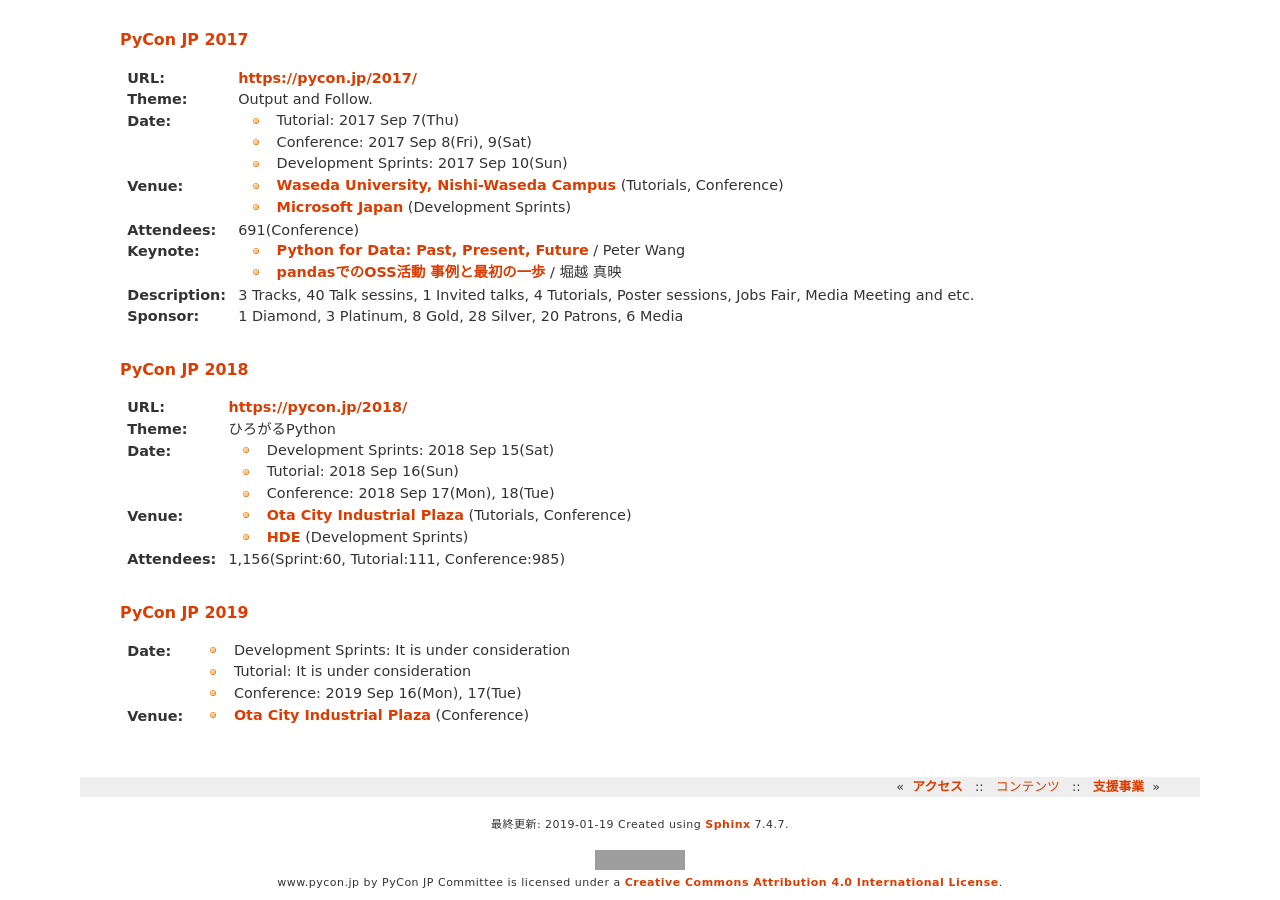
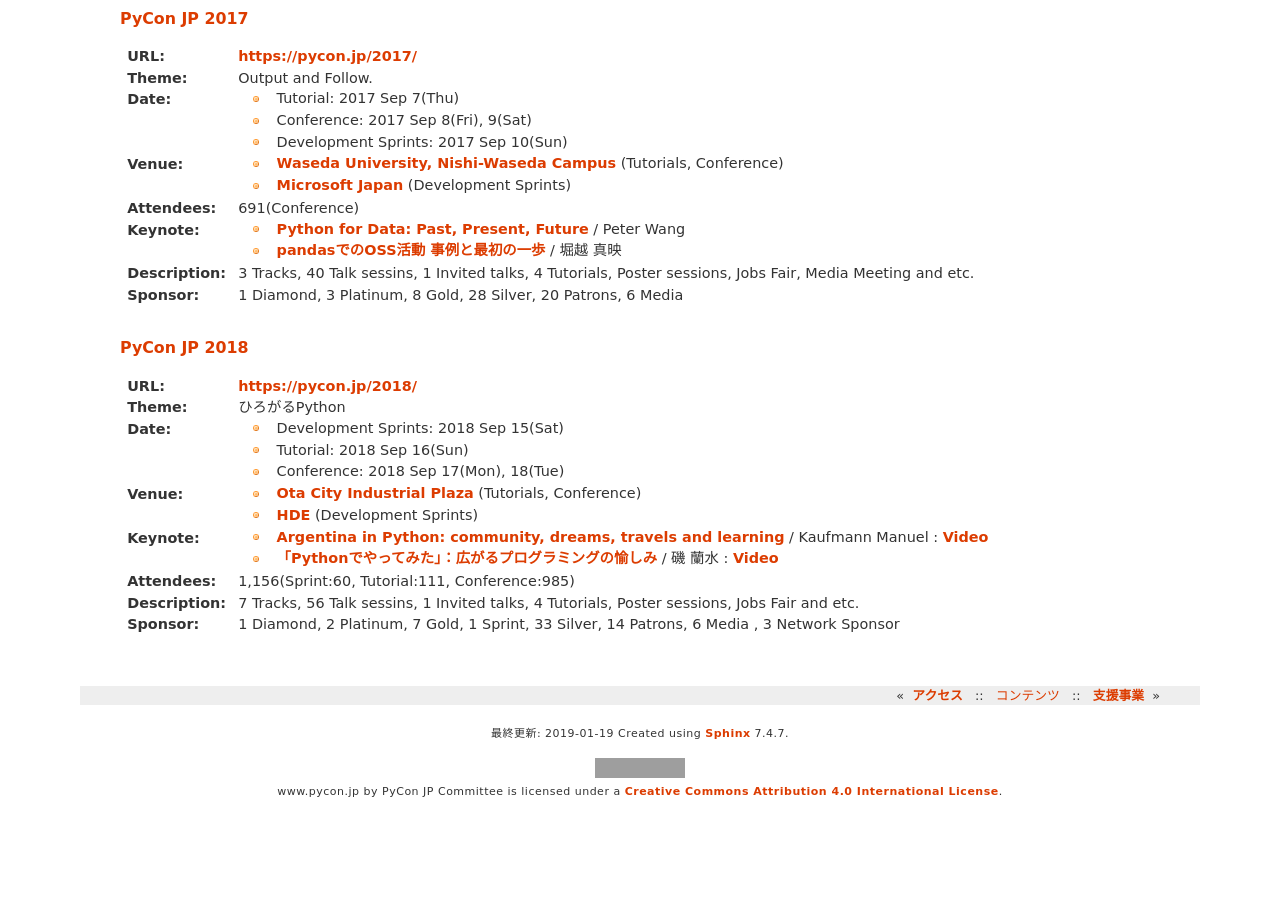
Before and after one commit to pyconjp/www.pycon.jp, a Sphinx documentation site: the page built from source/organizer/index.rst, in a window 1280 px wide and 900 px high, scrolled down 3374 px. Built offline with Sphinx 7.4.7, drawn with Linux system fonts in a browser that asks for light colours; after the commit the page ends 4182 px from its top, so only the background shows below that; grey boxes are pictures that could not be loaded.

Commit message:
ISSHA-1348 update PyCon JP history page

```diff
--- a/source/organizer/index.rst
+++ b/source/organizer/index.rst
@@ -184,14 +184,9 @@ PyCon JP 2018
 :Venue:
   - `Ota City Industrial Plaza <https://www.pio-ota.net/about_pio/>`_ (Tutorials, Conference)
   - `HDE <https://www.hde.co.jp/>`_ (Development Sprints)
+:Keynote:
+  - `Argentina in Python: community, dreams, travels and learning <https://www.slideshare.net/ManuelKaufmann/argentina-in-python-community-dreams-travels-and-learning>`_ / Kaufmann Manuel : `Video <https://www.youtube.com/watch?v=KwmF5wyY2C4>`_
+  - `「Pythonでやってみた」：広がるプログラミングの愉しみ <https://www.slideshare.net/RansuiIso/python-115121978>`_ / 磯 蘭水 : `Video <https://www.youtube.com/watch?v=kO4FNg648qE>`_
 :Attendees: 1,156(Sprint:60, Tutorial:111, Conference:985)
-
-PyCon JP 2019
--------------
-
-:Date:
-  - Development Sprints: It is under consideration
-  - Tutorial: It is under consideration
-  - Conference: 2019 Sep 16(Mon), 17(Tue)
-:Venue:
-  - `Ota City Industrial Plaza <https://www.pio-ota.net/about_pio/>`_ (Conference)
+:Description: 7 Tracks, 56 Talk sessins, 1 Invited talks, 4 Tutorials, Poster sessions, Jobs Fair and etc.
+:Sponsor: 1 Diamond, 2 Platinum, 7 Gold, 1 Sprint, 33 Silver, 14 Patrons, 6 Media , 3 Network Sponsor
```
